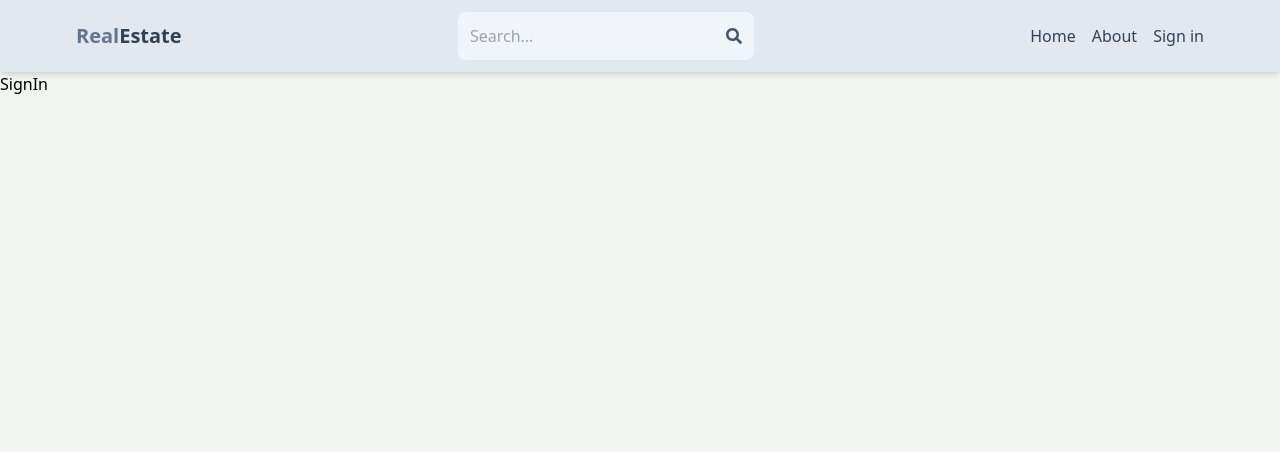
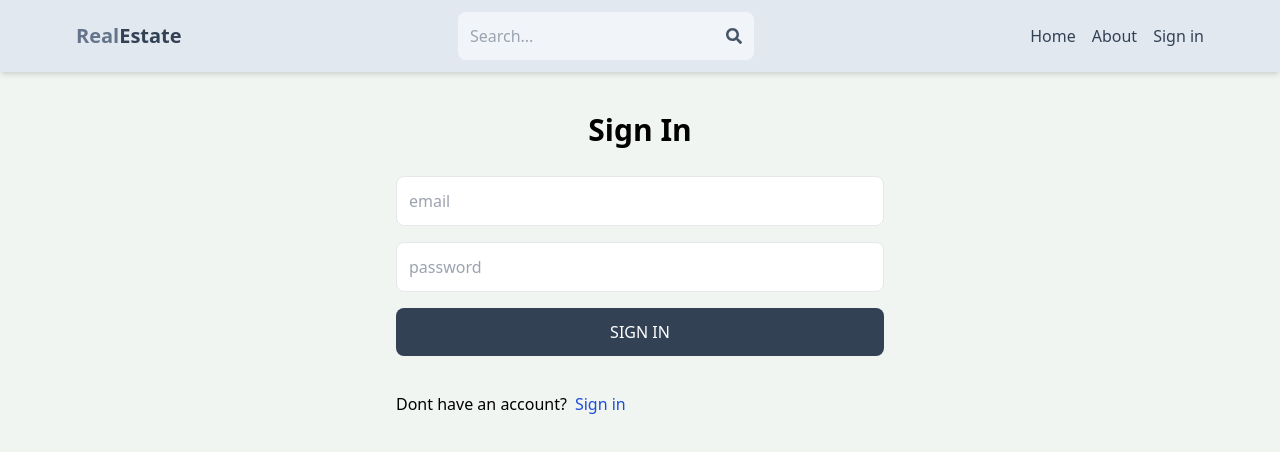
Before and after one commit to codeme254/RealifyEstate, a React (Vite) app in the folder client/: page /sign-in in a window 1280 px wide. Shown: the top 452 px of the page. Built offline with nearby package versions, Linux system fonts and the light colour scheme.

Commit message:
Complete sign in page functionality

```diff
--- a/client/src/pages/SignIn.jsx
+++ b/client/src/pages/SignIn.jsx
@@ -1,5 +1,74 @@
-import React from "react";
+import React, { useState } from "react";
+import { Link, useNavigate } from "react-router-dom";
 
 export default function SignIn() {
-  return <div>SignIn</div>;
+  const [formData, setFormData] = useState({});
+  const [isSubmitting, setIsSubmitting] = useState(false);
+  const [error, setError] = useState(null);
+  const navigate = useNavigate();
+  const handleChange = (e) => {
+    setFormData({
+      ...formData,
+      [e.target.id]: e.target.value,
+    });
+  };
+  const handleSubmit = async (e) => {
+    setIsSubmitting(true);
+    e.preventDefault();
+    const res = await fetch("/api/auth/signin", {
+      method: "POST",
+      headers: {
+        "Content-Type": "application/json",
+      },
+      body: JSON.stringify(formData),
+    });
+    const data = await res.json();
+    console.log(data);
+    if (data.success === false) {
+      setError(data.message);
+    } else {
+      setError(null);
+      navigate("/");
+    }
+    setIsSubmitting(false);
+  };
+  return (
+    <div className="p-3 max-w-lg mx-auto">
+      <h1 className="text-3xl text-center font-semibold my-7">Sign In</h1>
+      <form onSubmit={handleSubmit} className="flex flex-col gap-4">
+        {isSubmitting && <p>Please wait as we sign you up...</p>}
+        <input
+          type="email"
+          placeholder="email"
+          className="border p-3 rounded-lg"
+          id="email"
+          onChange={handleChange}
+        />
+        <input
+          type="password"
+          placeholder="password"
+          className="border p-3 rounded-lg"
+          id="password"
+          onChange={handleChange}
+        />
+        <button
+          disabled={isSubmitting}
+          className="bg-slate-700 text-white p-3 rounded-lg uppercase hover:opacity-95 disabled:opacity-80"
+        >
+          {isSubmitting ? "Loading..." : "Sign in"}
+        </button>
+        <div className="flex gap-2 mt-5">
+          <p>Dont have an account?</p>
+          <Link to="sign-up">
+            <span className="text-blue-700 text-center">Sign in</span>
+          </Link>
+        </div>
+        {error && (
+          <p>
+            There was an error submitting your data: {error} Please try again
+          </p>
+        )}
+      </form>
+    </div>
+  );
 }
```
